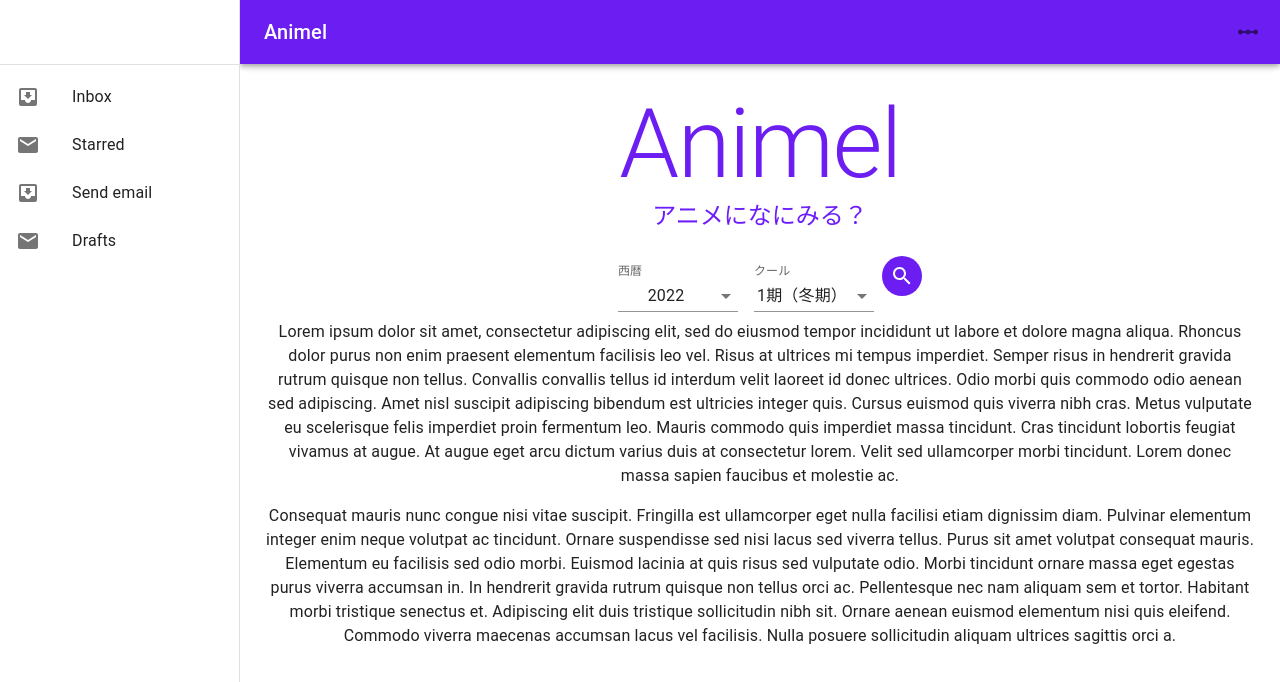
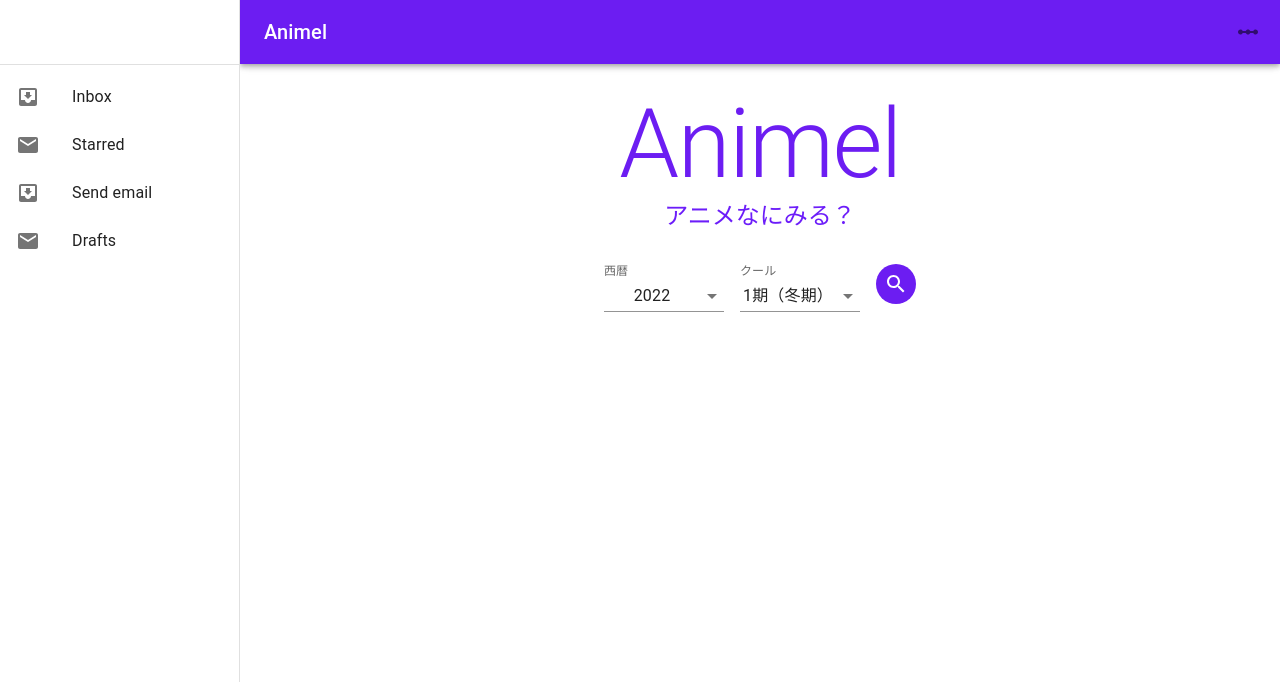
Before and after one commit to karasawa/animel, a React (Create React App) app: page / in a window 1280 px wide. Shown: the top 682 px of the page. Built offline with nearby package versions, Linux system fonts and the light colour scheme.

Commit message:
create ItemList

```diff
--- a/package.json
+++ b/package.json
@@ -14,6 +14,7 @@
     "@types/node": "^16.11.33",
     "@types/react": "^18.0.8",
     "@types/react-dom": "^18.0.3",
+    "axios": "^0.27.2",
     "react": "^18.1.0",
     "react-dom": "^18.1.0",
     "react-router-dom": "^6.3.0",
--- /dev/null
+++ b/src/api/api.tsx
@@ -0,0 +1,11 @@
+import axios from 'axios';
+
+export const getAnime = (year: String, cour: String) => {
+    return axios.get(`http://api.moemoe.tokyo/anime/v1/master/${year}/${cour}`)
+        .then(async(res) => {
+            return res.data;
+        })
+        .catch((err) => {
+            console.log(err);
+        });
+};
--- /dev/null
+++ b/src/components/atoms/ItemCard.tsx
@@ -0,0 +1,32 @@
+import { memo } from 'react';
+import Card from '@mui/material/Card';
+import CardActions from '@mui/material/CardActions';
+import CardContent from '@mui/material/CardContent';
+import CardMedia from '@mui/material/CardMedia';
+import Button from '@mui/material/Button';
+import Typography from '@mui/material/Typography';
+
+interface Props {
+    data: any;
+}
+
+const ItemCard: React.VFC<Props> = memo(({data}) => {
+    return(
+    <Card sx={{ maxWidth: 345 }}>
+      <CardContent>
+        <Typography gutterBottom variant="h5" component="div">
+          {data.title}
+        </Typography>
+        <Typography variant="body2" color="text.secondary">
+          Lizards are a widespread group of squamate reptiles, with over 6,000
+          species, ranging across all continents except Antarctica
+        </Typography>
+      </CardContent>
+      <CardActions>
+        <Button size="small">Share</Button>
+        <Button size="small">Learn More</Button>
+      </CardActions>
+    </Card>
+    );
+});
+export default ItemCard;
--- a/src/components/atoms/SearchButton.tsx
+++ b/src/components/atoms/SearchButton.tsx
@@ -1,19 +1,26 @@
 import { memo } from 'react';
 import SearchIcon from '@mui/icons-material/Search';
 import { IconButton } from "@mui/material";
-import { yearState, courState } from '../../recoil/atom';
-import { useRecoilValue } from 'recoil';
+import { yearState, courState, animeState } from '../../recoil/atom';
+import { useRecoilValue, useSetRecoilState } from 'recoil';
+import { getAnime } from '../../api/api';
 
 const SearchButton = memo(() => {
-    const getAnimeHandle = () => {
-        console.log('click')
-    }
+    const year = useRecoilValue(yearState);
+    const cour = useRecoilValue(courState);
+    const setAnime = useSetRecoilState(animeState);
+
+    const getAnimeHandle = async() => {
+        const animes = await getAnime(year, cour);
+        setAnime(animes);
+    };
+
     return(
         <IconButton
         edge="end"
         aria-label="search"
         onClick={getAnimeHandle}
-        sx={{background: '#6c1df2', color: '#fff'}}
+        sx={{m: 1, background: '#6c1df2', color: '#fff', '&:hover': {background: '#6c1df2'}}}
         >
             <SearchIcon />
         </IconButton>
--- a/src/components/atoms/UrlCopyButton.tsx
+++ b/src/components/atoms/UrlCopyButton.tsx
@@ -5,7 +5,7 @@ import Button from "@mui/material/Button";
 const UrlCopyButton = memo(() => {
     return(
         <Box sx={{margin: 1, textAlign: 'center'}} >
-            <Button variant="contained" sx={{background: '#6c1df2'}} >URLをコピー</Button>
+            <Button variant="contained" sx={{background: '#6c1df2', '&:hover': {background: '#6c1df2'}}} >URLをコピー</Button>
         </Box>
     );
 });
--- /dev/null
+++ b/src/components/organisms/ItemList.tsx
@@ -0,0 +1,19 @@
+import { allowedNodeEnvironmentFlags } from 'process';
+import { memo } from 'react';
+import ItemCard from '../atoms/ItemCard';
+import { animeState } from '../../recoil/atom';
+import { useRecoilValue } from 'recoil';
+import Box from "@mui/material/Box";
+
+const ItemList = () => {
+    const anime = useRecoilValue(animeState);
+    console.log(anime)
+    return(
+        <Box sx={{}}>
+            {anime.map((data) => (
+                <ItemCard data={data}/>
+            ))}
+        </Box>
+    );
+};
+export default ItemList;
--- a/src/components/pages/Home.tsx
+++ b/src/components/pages/Home.tsx
@@ -7,6 +7,7 @@ import Typography from '@mui/material/Typography';
 import Header from '../organisms/Header';
 import SideMenu from '../organisms/SideMenu';
 import FormField from '../molecules/FormField';
+import ItemList from '../organisms/ItemList';
 
 const drawerWidth = 240;
 
@@ -76,35 +77,9 @@ export default function Home(props: Props) {
       >
         <Toolbar />
         <Typography variant="h1" component="h2" sx={{color: '#6c1df2'}} >Animel</Typography>
-        <Typography variant="h5" component="h2" sx={{color: '#6c1df9'}} >アニメになにみる？</Typography>
+        <Typography variant="h5" component="h2" sx={{color: '#6c1df9'}} >アニメなにみる？</Typography>
         <FormField />
-        <Typography paragraph>
-          Lorem ipsum dolor sit amet, consectetur adipiscing elit, sed do eiusmod
-          tempor incididunt ut labore et dolore magna aliqua. Rhoncus dolor purus non
-          enim praesent elementum facilisis leo vel. Risus at ultrices mi tempus
-          imperdiet. Semper risus in hendrerit gravida rutrum quisque non tellus.
-          Convallis convallis tellus id interdum velit laoreet id donec ultrices.
-          Odio morbi quis commodo odio aenean sed adipiscing. Amet nisl suscipit
-          adipiscing bibendum est ultricies integer quis. Cursus euismod quis viverra
-          nibh cras. Metus vulputate eu scelerisque felis imperdiet proin fermentum
-          leo. Mauris commodo quis imperdiet massa tincidunt. Cras tincidunt lobortis
-          feugiat vivamus at augue. At augue eget arcu dictum varius duis at
-          consectetur lorem. Velit sed ullamcorper morbi tincidunt. Lorem donec massa
-          sapien faucibus et molestie ac.
-        </Typography>
-        <Typography paragraph>
-          Consequat mauris nunc congue nisi vitae suscipit. Fringilla est ullamcorper
-          eget nulla facilisi etiam dignissim diam. Pulvinar elementum integer enim
-          neque volutpat ac tincidunt. Ornare suspendisse sed nisi lacus sed viverra
-          tellus. Purus sit amet volutpat consequat mauris. Elementum eu facilisis
-          sed odio morbi. Euismod lacinia at quis risus sed vulputate odio. Morbi
-          tincidunt ornare massa eget egestas purus viverra accumsan in. In hendrerit
-          gravida rutrum quisque non tellus orci ac. Pellentesque nec nam aliquam sem
-          et tortor. Habitant morbi tristique senectus et. Adipiscing elit duis
-          tristique sollicitudin nibh sit. Ornare aenean euismod elementum nisi quis
-          eleifend. Commodo viverra maecenas accumsan lacus vel facilisis. Nulla
-          posuere sollicitudin aliquam ultrices sagittis orci a.
-        </Typography>
+        <ItemList />
       </Box>
     </Box>
   );
--- a/src/recoil/atom.tsx
+++ b/src/recoil/atom.tsx
@@ -14,3 +14,8 @@ export const courState = atom<string>({
   key: "courState",
   default: '1',
 });
+
+export const animeState = atom<Array<any>>({
+  key: "animeState",
+  default: [],
+});
```
Also changed, not shown: 1 other file (tests, documents, lock files or other folders).
